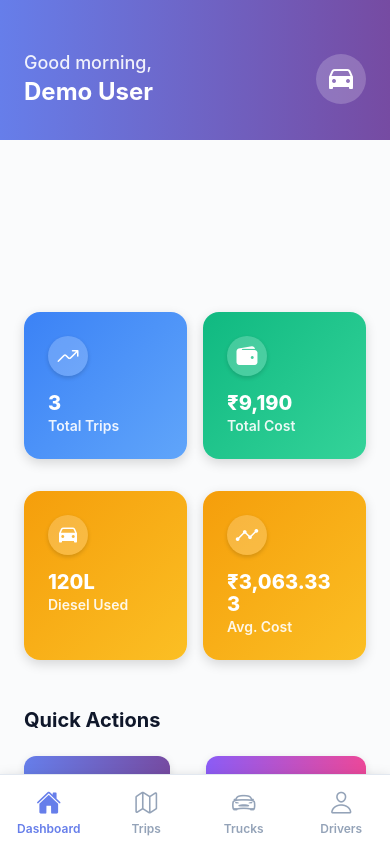
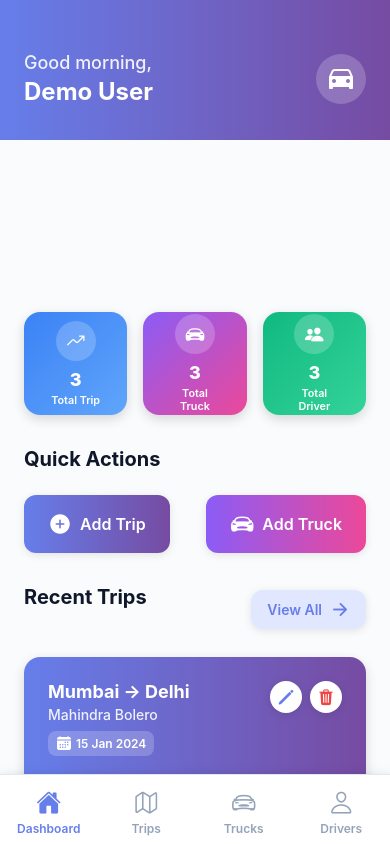
Before and after one commit to 0Anish0/TruckData, a React Native app: screen /DashboardMain in a window 390 px wide. Built offline with nearby package versions, Linux system fonts and the light colour scheme; what react-native-worklets would draw is missing.

Commit message:
Enhance EnhancedDashboardScreen by adding driver data management and updating stats display. Introduce state for drivers, integrate mockDriverService, and adjust UI elements for total trips, trucks, and drivers. Refactor styles for improved layout consistency and alignment with global theme values.

```diff
--- a/src/screens/EnhancedDashboardScreen.tsx
+++ b/src/screens/EnhancedDashboardScreen.tsx
@@ -12,11 +12,11 @@ import { SafeAreaView } from 'react-native-safe-area-context';
 import { LinearGradient } from 'expo-linear-gradient';
 import { Ionicons } from '@expo/vector-icons';
 import { useAuth } from '../contexts/MockAuthContext';
-import { mockTripService, mockTruckService } from '../services/mockService';
+import { mockTripService, mockTruckService, mockDriverService } from '../services/mockService';
 import { COLORS, SIZES, ANIMATIONS } from '../constants/theme';
 import EnhancedTripCard from '../components/EnhancedTripCard';
 import EnhancedCustomButton from '../components/EnhancedCustomButton';
-import { Trip, Truck, DashboardStats, DashboardScreenNavigationProp, TripWithRelations } from '../types';
+import { Trip, Truck, Driver, DashboardStats, DashboardScreenNavigationProp, TripWithRelations } from '../types';
 
 const { width } = Dimensions.get('window');
 
@@ -28,6 +28,7 @@ const EnhancedDashboardScreen: React.FC<EnhancedDashboardScreenProps> = ({ navig
   const { user } = useAuth();
   const [trips, setTrips] = useState<Trip[]>([]);
   const [trucks, setTrucks] = useState<Truck[]>([]);
+  const [drivers, setDrivers] = useState<Driver[]>([]);
   const [stats, setStats] = useState<DashboardStats>({
     totalTrips: 0,
     totalCost: 0,
@@ -64,14 +65,16 @@ const EnhancedDashboardScreen: React.FC<EnhancedDashboardScreenProps> = ({ navig
     try {
       setLoading(true);
 
-      const [tripsData, trucksData, statsData] = await Promise.all([
+      const [tripsData, trucksData, driversData, statsData] = await Promise.all([
         mockTripService.getTrips(),
         mockTruckService.getTrucks(),
+        mockDriverService.getDrivers(),
         mockTripService.getTripStats(),
       ]);
 
       setTrips(tripsData);
       setTrucks(trucksData);
+      setDrivers(driversData);
       setStats(statsData);
     } catch (error) {
       console.error('Error loading dashboard data:', error);
@@ -131,13 +134,11 @@ const EnhancedDashboardScreen: React.FC<EnhancedDashboardScreenProps> = ({ navig
         style={styles.statCardGradient}
       >
         <View style={styles.statCardContent}>
-          <View style={styles.statIconContainer}>
-            <Ionicons name={icon} size={24} color={COLORS.textInverse} />
+          <View style={styles.statIcon}>
+            <Ionicons name={icon} size={20} color={COLORS.textInverse} />
           </View>
-          <View style={styles.statTextContainer}>
-            <Text style={styles.statValue}>{value}</Text>
-            <Text style={styles.statTitle}>{title}</Text>
-          </View>
+          <Text style={styles.statValue}>{value}</Text>
+          <Text style={styles.statTitle}>{title}</Text>
         </View>
       </LinearGradient>
     </Animated.View>
@@ -190,32 +191,25 @@ const EnhancedDashboardScreen: React.FC<EnhancedDashboardScreenProps> = ({ navig
         {/* Stats Cards */}
         <View style={styles.statsContainer}>
           <StatCard
-            title="Total Trips"
+            title="Total Trip"
             value={stats.totalTrips.toString()}
             icon="trending-up"
             color={COLORS.info}
             gradient={COLORS.infoGradient}
           />
           <StatCard
-            title="Total Cost"
-            value={formatCurrency(stats.totalCost)}
-            icon="wallet"
-            color={COLORS.success}
-            gradient={COLORS.successGradient}
+            title="Total Truck"
+            value={trucks.length.toString()}
+            icon="car-sport"
+            color={COLORS.secondary}
+            gradient={COLORS.secondaryGradient}
           />
           <StatCard
-            title="Diesel Used"
-            value={`${stats.totalDiesel}L`}
-            icon="car"
-            color={COLORS.fuel}
-            gradient={COLORS.fuelGradient}
-          />
-          <StatCard
-            title="Avg. Cost"
-            value={formatCurrency(stats.avgCost)}
-            icon="analytics"
-            color={COLORS.warning}
-            gradient={COLORS.warningGradient}
+            title="Total Driver"
+            value={drivers.length.toString()}
+            icon="people"
+            color={COLORS.accent}
+            gradient={COLORS.accentGradient}
           />
         </View>
 
@@ -378,18 +372,16 @@ const styles = StyleSheet.create({
   },
   statsContainer: {
     flexDirection: 'row',
-    flexWrap: 'wrap',
     marginTop: SIZES.spacingLg,
     marginBottom: SIZES.spacingXl,
     justifyContent: 'space-between',
     gap: SIZES.spacingMd,
   },
   statCard: {
-    width: (width - SIZES.spacingLg * 2 - SIZES.spacingMd) / 2,
-    marginBottom: SIZES.spacingMd,
+    flex: 1,
+    aspectRatio: 1,
     borderRadius: SIZES.radiusLg,
     ...SIZES.shadowMedium,
-    minHeight: 130,
   },
   statCardGradient: {
     padding: SIZES.spacingLg,
@@ -398,41 +390,30 @@ const styles = StyleSheet.create({
   },
   statCardContent: {
     flexDirection: 'column',
-    alignItems: 'flex-start',
+    alignItems: 'center',
     flex: 1,
-    justifyContent: 'space-between',
+    justifyContent: 'center',
   },
-  statIconContainer: {
+  statIcon: {
     width: 40,
     height: 40,
     borderRadius: 20,
-    backgroundColor: COLORS.glassLight,
+    backgroundColor: 'rgba(255, 255, 255, 0.2)',
     alignItems: 'center',
     justifyContent: 'center',
-    marginBottom: SIZES.spacingMd,
-    shadowColor: '#000',
-    shadowOffset: { width: 0, height: 2 },
-    shadowOpacity: 0.15,
-    shadowRadius: 4,
-    elevation: 3,
-  },
-  statTextContainer: {
-    flex: 1,
-    width: '100%',
+    marginBottom: SIZES.spacingSm,
   },
   statValue: {
-    fontSize: SIZES.fontSizeXl,
+    fontSize: SIZES.fontSizeLg,
     fontWeight: '800' as const,
     color: COLORS.textInverse,
     marginBottom: SIZES.spacingXs,
-    lineHeight: SIZES.fontSizeXl * 1.1,
   },
   statTitle: {
-    fontSize: SIZES.fontSizeSm,
+    fontSize: SIZES.fontSizeXs * 0.9,
     color: COLORS.textInverse,
-    opacity: 0.9,
     fontWeight: '600' as const,
-    lineHeight: SIZES.fontSizeSm * 1.2,
+    textAlign: 'center',
   },
   quickActionsContainer: {
     marginBottom: SIZES.spacingXl,
```
